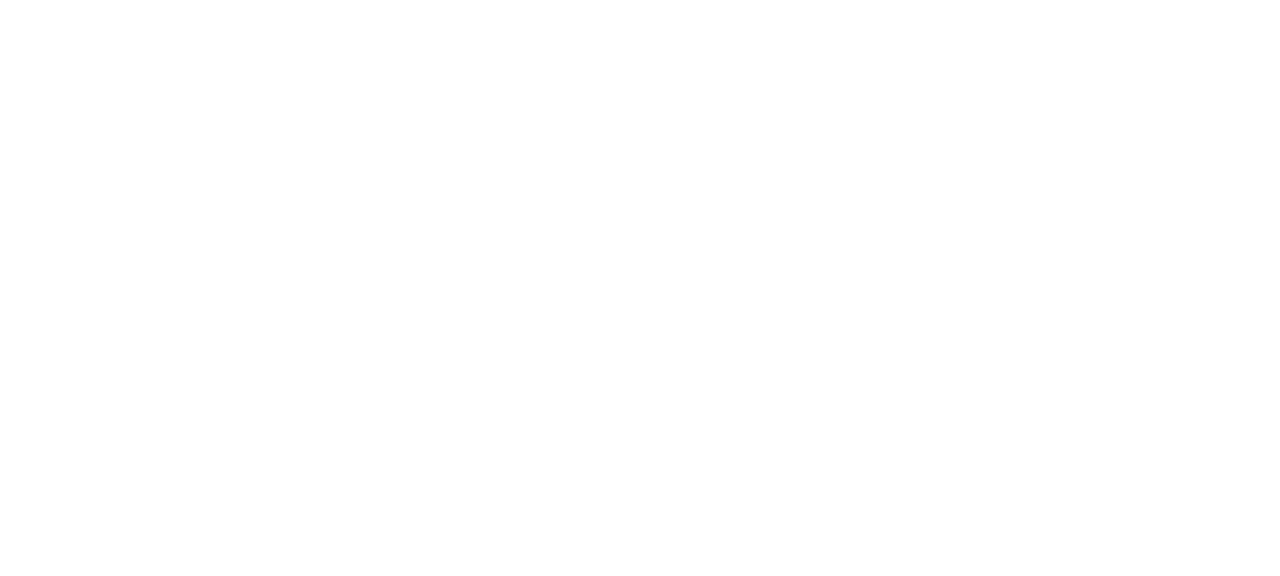
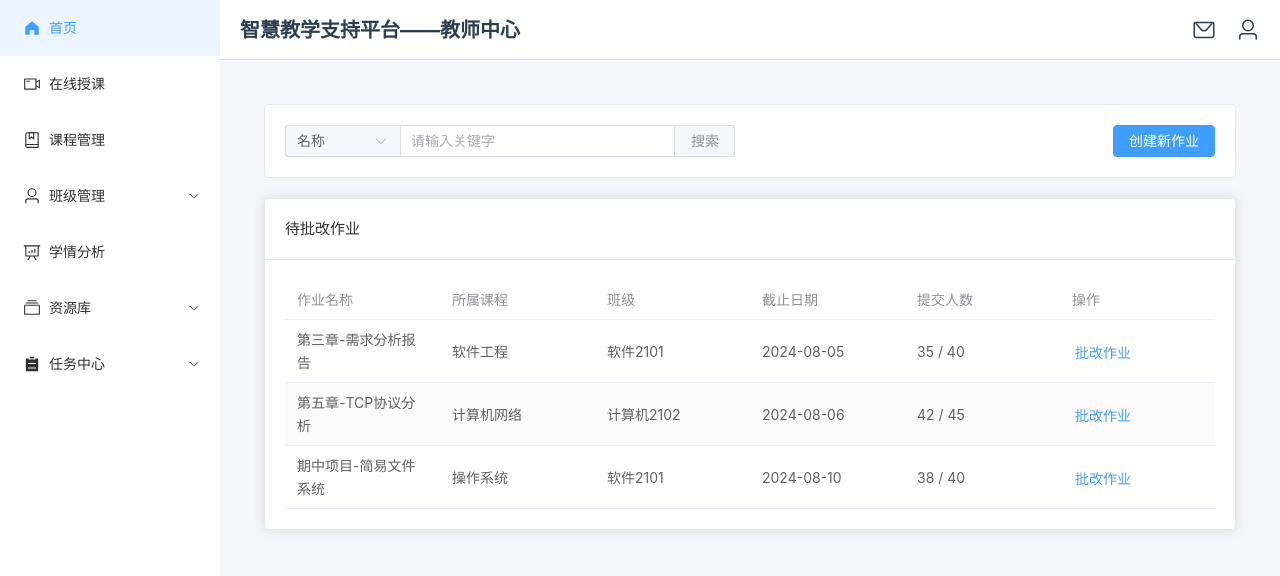
Before and after one commit to suibian3popp/FrontEnd-Teacher, a Vue app: page /task/assignment in a window 1280 px wide. Before the commit this address had no page. Shown: the top 576 px of the page. Built offline with nearby package versions, Linux system fonts and the light colour scheme.

Commit message:
完成任务中心下作业和考试的概览和搜索功能

```diff
--- a/src/components/Dashboard.vue
+++ b/src/components/Dashboard.vue
@@ -21,7 +21,7 @@
       </el-col>
     </el-row>
 
-    <!-- 3. 近期课程 & 待办事项 -->
+    <!-- 3. 近期课程 & 任务中心 -->
     <el-row :gutter="20" class="list-cards">
       <el-col :span="12">
         <el-card>
@@ -40,12 +40,12 @@
         <el-card>
           <template #header>
             <div class="card-header">
-              <span>待办事项</span>
-              <el-button type="primary" link @click="goTo('/todos')">处理全部</el-button>
+              <span>任务中心</span>
+              <el-button type="primary" link @click="goTo('/task')">查看全部</el-button>
             </div>
           </template>
           <ul class="item-list">
-            <li v-for="todo in todos" :key="todo.id">{{ todo.title }}</li>
+            <li v-for="task in tasks" :key="task.id">{{ task.title }}</li>
           </ul>
         </el-card>
       </el-col>
@@ -87,7 +87,7 @@
 const stats = ref([
   { title: '课程数量', value: 8, icon: Collection },
   { title: '学生数量', value: 152, icon: Avatar },
-  { title: '待办数量', value: 6, icon: Tickets },
+  { title: '任务数量', value: 6, icon: Tickets },
   { title: '个人资源', value: 24, icon: Files },
 ]);
 
@@ -98,7 +98,7 @@
   { id: 3, name: '《操作系统》 - 第四章 存储管理' },
 ]);
 
-const todos = ref([
+const tasks = ref([
   { id: 1, title: '批改《软件工程》期中测试卷' },
   { id: 2, title: '审核"计算机2101班"的课程项目申请' },
   { id: 3, title: '上传《计算机网络》第六章课件' },
--- a/src/components/Sidebar.vue
+++ b/src/components/Sidebar.vue
@@ -44,15 +44,15 @@
           <el-menu-item index="/resource/public">公共资源库</el-menu-item>
         </el-sub-menu>
 
-        <!-- 待办事项 -->
-        <el-sub-menu index="todos">
+        <!-- 任务中心 -->
+        <el-sub-menu index="task">
           <template #title>
             <el-icon><List /></el-icon>
-            <span>待办事项</span>
+            <span>任务中心</span>
           </template>
-          <el-menu-item index="/todos/assignment">作业</el-menu-item>
-          <el-menu-item index="/todos/exam">考试</el-menu-item>
-          <el-menu-item index="/todos/approval">审批</el-menu-item>
+          <el-menu-item index="/task/assignment">作业</el-menu-item>
+          <el-menu-item index="/task/exam">考试</el-menu-item>
+          <el-menu-item index="/task/approval">审批</el-menu-item>
         </el-sub-menu>
 
       </el-menu>
--- /dev/null
+++ b/src/components/TaskAssignment.vue
@@ -0,0 +1,114 @@
+<template>
+  <div class="assignment-container">
+    <!-- 1. 顶部操作栏 -->
+    <el-card shadow="never" class="action-bar">
+      <div class="action-content">
+        <div class="action-left">
+          <el-input
+            v-model="searchQuery"
+            placeholder="请输入关键字"
+            class="search-input"
+            clearable
+            @clear="handleSearch"
+            @keyup.enter="handleSearch"
+          >
+            <template #prepend>
+              <el-select v-model="searchCategory" style="width: 115px">
+                <el-option label="名称" value="name" />
+                <el-option label="课程" value="course" />
+                <el-option label="班级" value="class" />
+                <el-option label="截止日期" value="dueDate" />
+              </el-select>
+            </template>
+            <template #append>
+              <el-button @click="handleSearch">搜索</el-button>
+            </template>
+          </el-input>
+        </div>
+        <div class="action-right">
+          <el-button type="primary">创建新作业</el-button>
+        </div>
+      </div>
+    </el-card>
+
+    <!-- 2. 待批改作业列表 -->
+    <el-card class="assignment-list">
+      <template #header>
+        <span>待批改作业</span>
+      </template>
+      <el-table :data="assignmentsToGrade" stripe>
+        <el-table-column prop="name" label="作业名称" />
+        <el-table-column prop="course" label="所属课程" />
+        <el-table-column prop="class" label="班级" />
+        <el-table-column prop="dueDate" label="截止日期" />
+        <el-table-column prop="submissions" label="提交人数">
+          <template #default="{ row }">
+            <span>{{ row.submissions.submitted }} / {{ row.submissions.total }}</span>
+          </template>
+        </el-table-column>
+        <el-table-column label="操作">
+          <template #default>
+            <el-button type="primary" link>批改作业</el-button>
+          </template>
+        </el-table-column>
+      </el-table>
+    </el-card>
+  </div>
+</template>
+
+<script setup>
+import { ref } from 'vue';
+
+const searchQuery = ref('');
+const searchCategory = ref('name'); // 默认按名称搜索
+
+// 原始数据源，将来可以从 API 获取
+const allAssignments = ref([
+  { id: 1, name: '第三章-需求分析报告', course: '软件工程', class: '软件2101', dueDate: '2024-08-05', submissions: { submitted: 35, total: 40 } },
+  { id: 2, name: '第五章-TCP协议分析', course: '计算机网络', class: '计算机2102', dueDate: '2024-08-06', submissions: { submitted: 42, total: 45 } },
+  { id: 3, name: '期中项目-简易文件系统', course: '操作系统', class: '软件2101', dueDate: '2024-08-10', submissions: { submitted: 38, total: 40 } },
+]);
+
+// 用于在表格中展示的、经过筛选的作业列表
+const assignmentsToGrade = ref([...allAssignments.value]);
+
+const handleSearch = () => {
+  const query = searchQuery.value.trim().toLowerCase();
+  const category = searchCategory.value;
+
+  if (!query) {
+    assignmentsToGrade.value = [...allAssignments.value];
+    return;
+  }
+
+  assignmentsToGrade.value = allAssignments.value.filter(assignment => {
+    const value = assignment[category];
+    // 确保值存在且可以被搜索
+    return value && String(value).toLowerCase().includes(query);
+  });
+};
+</script>
+
+<style scoped>
+.assignment-container {
+  padding: 24px;
+}
+
+.action-bar {
+  margin-bottom: 20px;
+}
+
+.action-content {
+  display: flex;
+  justify-content: space-between;
+  align-items: center;
+}
+
+.assignment-list {
+  margin-top: 20px;
+}
+
+.search-input {
+  width: 450px;
+}
+</style>
--- /dev/null
+++ b/src/components/TaskExam.vue
@@ -0,0 +1,109 @@
+<template>
+  <div class="exam-container">
+    <!-- 1. 顶部操作栏 -->
+    <el-card shadow="never" class="action-bar">
+      <div class="action-content">
+        <el-input
+          v-model="searchQuery"
+          placeholder="请输入关键字"
+          class="search-input"
+          clearable
+          @clear="handleSearch"
+          @keyup.enter="handleSearch"
+        >
+          <template #prepend>
+            <el-select v-model="searchCategory" style="width: 115px">
+              <el-option label="名称" value="name" />
+              <el-option label="课程" value="course" />
+              <el-option label="班级" value="class" />
+              <el-option label="考试时间" value="examDate" />
+            </el-select>
+          </template>
+          <template #append>
+            <el-button @click="handleSearch">搜索</el-button>
+          </template>
+        </el-input>
+        <el-button type="primary">创建新考试</el-button>
+      </div>
+    </el-card>
+
+    <!-- 2. 待批改考试列表 -->
+    <el-card class="exam-list">
+      <template #header>
+        <span>待批改考试</span>
+      </template>
+      <el-table :data="examsToGrade" stripe>
+        <el-table-column prop="name" label="考试名称" />
+        <el-table-column prop="course" label="所属课程" />
+        <el-table-column prop="class" label="班级" />
+        <el-table-column prop="examDate" label="考试时间" />
+        <el-table-column prop="submissions" label="提交人数">
+          <template #default="{ row }">
+            <span>{{ row.submissions.submitted }} / {{ row.submissions.total }}</span>
+          </template>
+        </el-table-column>
+        <el-table-column label="操作">
+          <template #default>
+            <el-button type="primary" link>批改试卷</el-button>
+          </template>
+        </el-table-column>
+      </el-table>
+    </el-card>
+  </div>
+</template>
+
+<script setup>
+import { ref } from 'vue';
+
+const searchQuery = ref('');
+const searchCategory = ref('name'); // 默认按名称搜索
+
+// 原始数据源
+const allExams = ref([
+  { id: 1, name: '软件工程-期中考试', course: '软件工程', class: '软件2101', examDate: '2024-07-30 09:00', submissions: { submitted: 40, total: 40 } },
+  { id: 2, name: '计算机网络-随堂测试', course: '计算机网络', class: '计算机2102', examDate: '2024-08-01 14:00', submissions: { submitted: 43, total: 45 } },
+  { id: 3, name: '操作系统-期末考试', course: '操作系统', class: '软件2101', examDate: '2024-08-15 09:00', submissions: { submitted: 39, total: 40 } },
+]);
+
+// 用于在表格中展示的、经过筛选的考试列表
+const examsToGrade = ref([...allExams.value]);
+
+const handleSearch = () => {
+  const query = searchQuery.value.trim().toLowerCase();
+  const category = searchCategory.value;
+
+  if (!query) {
+    examsToGrade.value = [...allExams.value];
+    return;
+  }
+
+  examsToGrade.value = allExams.value.filter(exam => {
+    const value = exam[category];
+    return value && String(value).toLowerCase().includes(query);
+  });
+};
+</script>
+
+<style scoped>
+.exam-container {
+  padding: 24px;
+}
+
+.action-bar {
+  margin-bottom: 20px;
+}
+
+.action-content {
+  display: flex;
+  justify-content: space-between;
+  align-items: center;
+}
+
+.exam-list {
+  margin-top: 20px;
+}
+
+.search-input {
+  width: 450px;
+}
+</style>
```
Also changed, not shown: src/router/index.js (+8 -0 lines), 1 other file (tests, documents, lock files or other folders).
